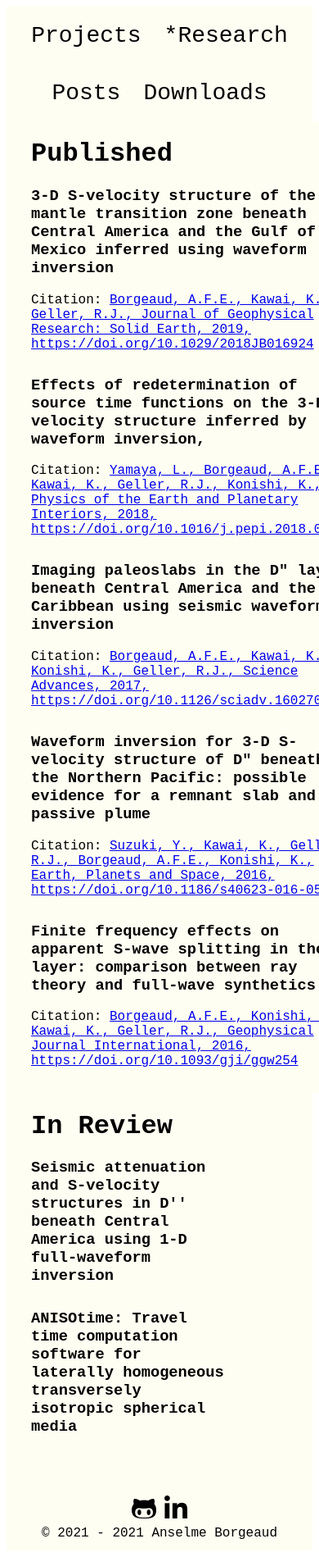
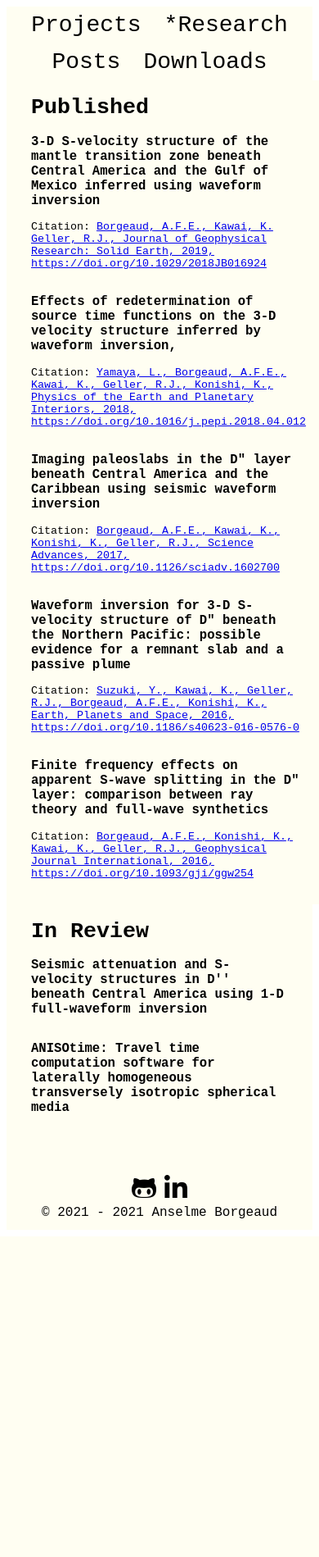
Before and after one commit to afeborgeaud/afe-home, a PHP site: page /research.html in a window 390 px wide; the page is wider, and only the part inside the window is pictured. Shown: that part at 82% size. After the commit the page ends 1508 px from the top of that part, so only its background shows below. Run offline with PHP 8.4, Linux system fonts and the light colour scheme; some libraries are stand-ins or nearby versions.

Commit message:
improving layout

```diff
--- a/css/base.css
+++ b/css/base.css
@@ -12,7 +12,7 @@
 .wrapper {
     display: grid;
     grid-template-columns: 2fr 4fr 4fr;
-    grid-template-rows: 70px 70px auto 70px;
+    grid-template-rows: 70px 20px auto 70px;
     min-height: 700px;
     column-gap: 0px;
 }
--- a/css/post_base.css
+++ b/css/post_base.css
@@ -132,3 +132,9 @@ footer {
 .lnlogo:hover {
   background: url("img/linkedin_logo_red.svg");
 }
+
+@media only screen and (max-width: 760px) {
+  .content {
+      font-size: smaller;
+  }
+}
--- a/css/research.css
+++ b/css/research.css
@@ -8,9 +8,16 @@
 .research {
     flex-basis: 100%;
     padding-left: 30px;
-    padding-right: 100px;
+    padding-right: 30px;
+    max-width: 900px;
 }
 
 .item {
     margin-bottom: 30px;
 }
+
+@media only screen and (max-width: 760px) {
+   .research-container {
+       font-size: smaller;
+   }
+}
```
Also changed, not shown: css/downloads.css (+7 -0 lines), css/posts.css (+10 -0 lines).
